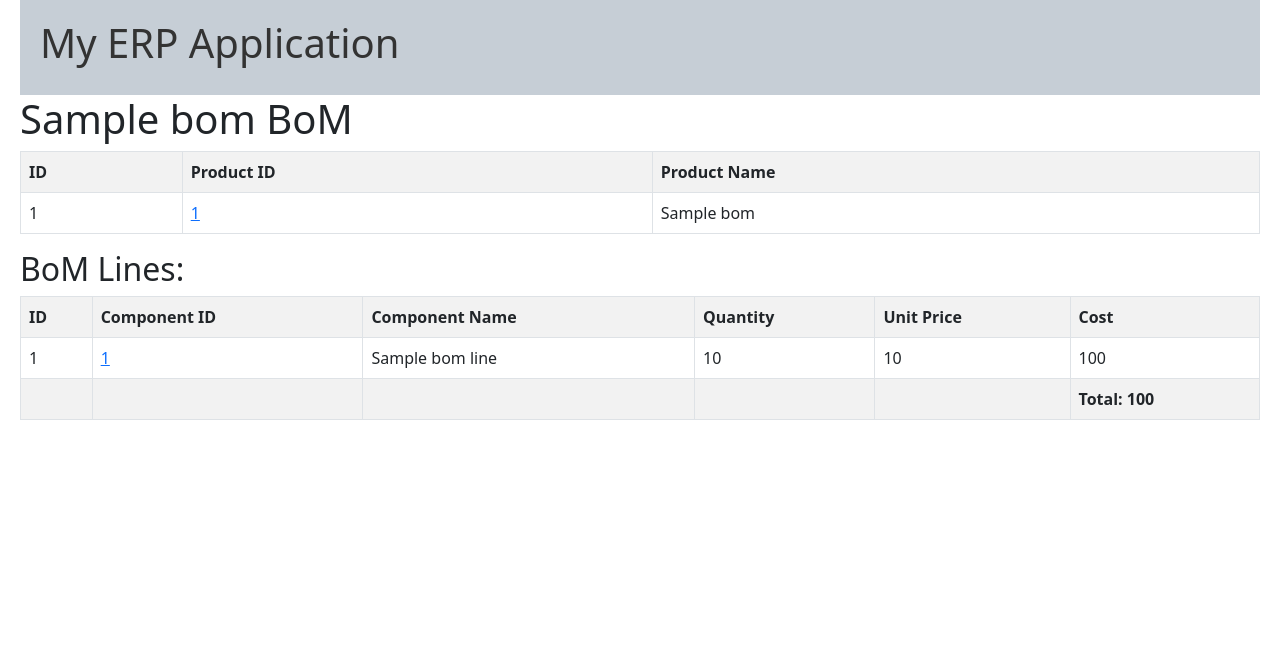
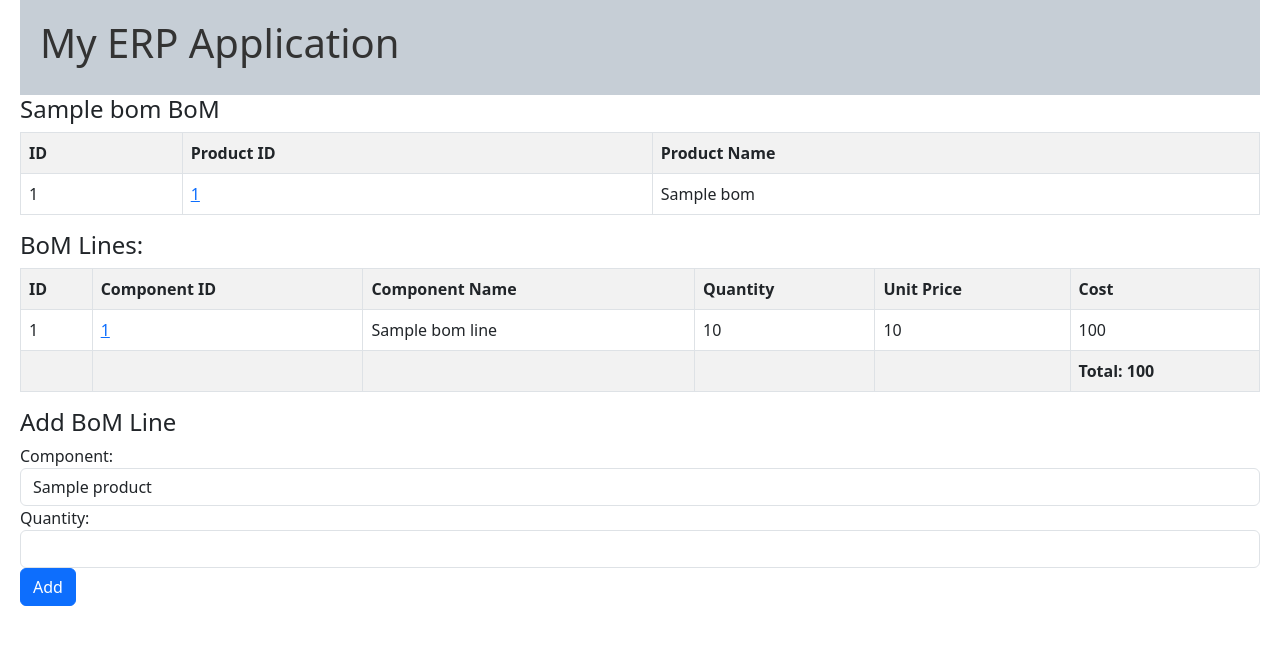
Before and after one commit to nikalmus/erp, a Flask app: page /manufacturing/boms/1 in a window 1280 px wide. Shown: the part 21-666 px from the top of the page. Run offline with Flask 3, Linux system fonts and the light colour scheme; a database or web service that is not in the repository returns one stand-in record (values such as "Sample title"); some libraries are stand-ins or nearby versions.

Commit message:
create bom and bom_lines

```diff
--- a/app/manufacturing/bom/routes.py
+++ b/app/manufacturing/bom/routes.py
@@ -1,4 +1,4 @@
-from flask import Blueprint, render_template, redirect, url_for
+from flask import Blueprint, render_template, redirect, request, url_for
 from app.db import connect
 
 bp = Blueprint('bom', __name__, template_folder='templates')
@@ -35,11 +35,80 @@ def get_bom(id):
     bom_lines = cursor.fetchall()
     components_cost = sum(bom_line[5] * bom_line[4] for bom_line in bom_lines)
 
+    cursor.execute("SELECT id, name FROM product")
+    products = cursor.fetchall()
+
     cursor.close()
     conn.close()
 
-    return render_template('bom_detail.html', bom=bom, bom_lines=bom_lines, components_cost=components_cost)
+    return render_template('bom_detail.html',
+                           bom=bom,
+                           bom_lines=bom_lines,
+                           components_cost=components_cost,
+                           products=products)
 
 @bp.route('/manufacturing/boms/')
 def redirect_to_products():
     return redirect(url_for('bom.get_boms'))
+
+@bp.route('/manufacturing/boms/create', methods=['GET', 'POST'])
+def create_bom():
+    if request.method == 'POST':
+        # Retrieve product from form
+        product_id = request.form.get('product_id')
+
+        conn = connect()
+        cursor = conn.cursor()
+
+        # Insert new BOM into the database
+        cursor.execute("INSERT INTO bom (product_id) VALUES (%s) RETURNING id", (product_id,))
+
+        bom_id = cursor.fetchone()[0]
+
+        cursor.close()
+        conn.commit()
+        conn.close()
+
+        return redirect(url_for('bom.get_bom', id=bom_id))
+
+    # Retrieve the list of products as soon as /create route is accessed
+    conn = connect()
+    cursor = conn.cursor()
+
+    cursor.execute("SELECT id, name FROM product")
+    products = cursor.fetchall()
+
+    cursor.close()
+    conn.close()
+
+    return render_template('bom_create.html', products=products)
+
+@bp.route('/manufacturing/boms/<int:id>/add_bom_line', methods=['POST'])
+def add_bom_line(id):
+    if request.method == 'POST':
+        component_id = request.form.get('component_id')
+        quantity = request.form.get('quantity')
+
+        # Retrieve the BOM based on the provided ID
+        conn = connect()
+        cursor = conn.cursor()
+        cursor.execute("SELECT * FROM bom WHERE id = %s", (id,))
+        bom = cursor.fetchone()
+
+        if bom is None:
+            # Handle the case where the PO is not found
+            # ...
+
+            cursor.close()
+            conn.close()
+            return redirect(url_for('bom.get_boms'))
+
+        # Insert the BoM line into the database
+        cursor.execute("INSERT INTO bom_line (bom_id, component_id, quantity) VALUES (%s, %s, %s)",
+                       (id, component_id, quantity))
+
+        cursor.close()
+        conn.commit()
+        conn.close()
+
+    return redirect(url_for('bom.get_bom', id=id))
--- a/app/manufacturing/bom/templates/bom_detail.html
+++ b/app/manufacturing/bom/templates/bom_detail.html
@@ -1,6 +1,6 @@
 {% extends 'base.html' %}
 {% block content %}
-    <h1>{{ bom[2] }} BoM</h1>
+    <h4>{{ bom[2] }} BoM</h4>
     <table class="table table-striped table-bordered">
         <tr>
             <th>ID</th>
@@ -13,7 +13,7 @@
             <td>{{ bom[2] }}</td>
         </tr>
     </table>
-    <h2>BoM Lines:</h2>
+    <h4>BoM Lines:</h4>
     <table class="table table-striped table-bordered">
         <tr>
             <th>ID</th>
@@ -42,4 +42,23 @@
             <td><strong>Total: {{ components_cost }}</strong></td>
         </tr>
     </table>
+    <h4>Add BoM Line</h4>
+    <form method="POST" action="{{ url_for('bom.add_bom_line', id=bom[0]) }}">
+        <div class="form-group">
+            <label for="component">Component:</label>
+            <select class="form-control" id="component" name="component_id">
+                {% for product in products %}
+                    <option value="{{ product[0] }}">{{ product[1] }}</option>
+                {% endfor %}
+            </select>
+        </div>
+        <div class="form-group">
+            <label for="quantity">Quantity:</label>
+            <input type="number" class="form-control" id="quantity" name="quantity">
+        </div>
+
+    <input type="submit" class="btn btn-primary" value="Add">
+
+    </form>
+
 {% endblock %}
--- a/app/manufacturing/bom/templates/bom_list.html
+++ b/app/manufacturing/bom/templates/bom_list.html
@@ -1,5 +1,7 @@
 {% extends 'base.html' %}
 {% block content %}
+<h4>Bills Of Materials</h4>
+<a href="{{ url_for('bom.create_bom') }}" class="btn btn-primary">New</a>
 <table class="table table-striped table-bordered">
     <tr>
         <th>ID</th>
```
Also changed, not shown: app/manufacturing/bom/templates/bom_create.html (added, +15 -0 lines).
